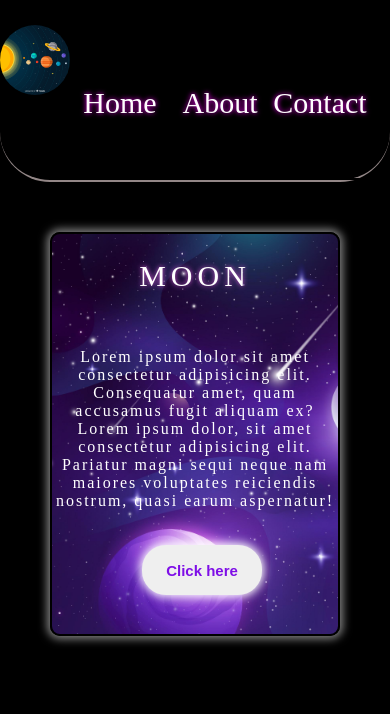
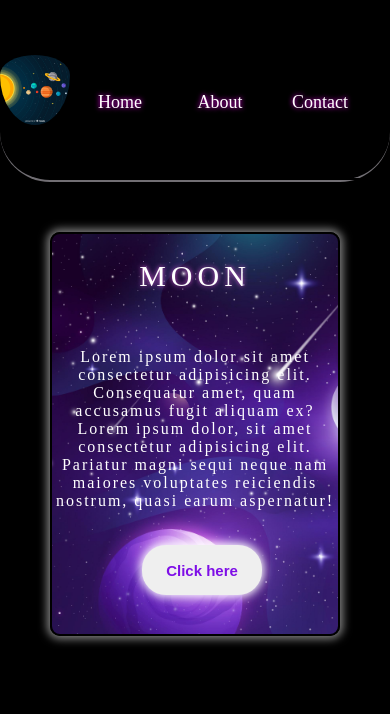
Before and after one commit to ramkapoorr/Cards, a plain HTML site: page index.html in a window 390 px wide. Shown: the top 714 px of the page. Drawn offline with Linux system fonts and the light colour scheme.

Commit message:
Update style.css

```diff
--- a/style.css
+++ b/style.css
@@ -162,16 +162,21 @@ footer{
     .container-3{
         background: none;
 
-        border-bottom: 2px solid rgb(147, 135, 135);
+        border-bottom: 2px solid rgb(114, 111, 116);
         margin-top: 10px;
+
 
     }
     .images-nav{
        height: 70px;
        width: 70px;
+       padding-top: 30px;
     }
     footer{
         color: #fffdfd;
+    }
+    a{
+        font-size: 18px;
     }
 
 
```
